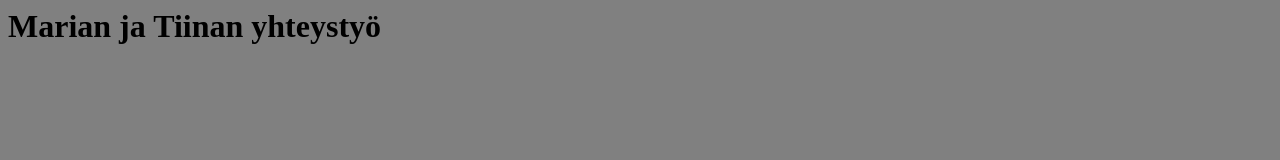
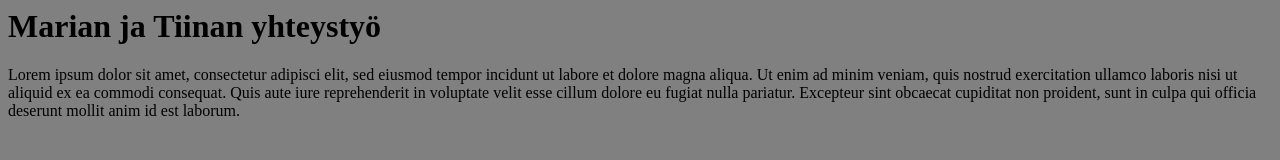
Before and after one commit to mariateplykh/aurinkoinen-elokuu, a plain HTML site: page index.html in a window 1280 px wide. Drawn offline with Linux system fonts and the light colour scheme.

Commit message:
Update index.html

```diff
--- a/index.html
+++ b/index.html
@@ -5,5 +5,11 @@
   </head>
   <body>
     <h1> Marian ja Tiinan yhteystyö </h1>
+    <p>
+      Lorem ipsum dolor sit amet, consectetur adipisci elit, sed eiusmod tempor incidunt ut labore et dolore magna aliqua.
+      Ut enim ad minim veniam, quis nostrud exercitation ullamco laboris nisi ut aliquid ex ea commodi consequat.
+      Quis aute iure reprehenderit in voluptate velit esse cillum dolore eu fugiat nulla pariatur.
+      Excepteur sint obcaecat cupiditat non proident, sunt in culpa qui officia deserunt mollit anim id est laborum.
+    </p>
   </body>
 </html>
```
